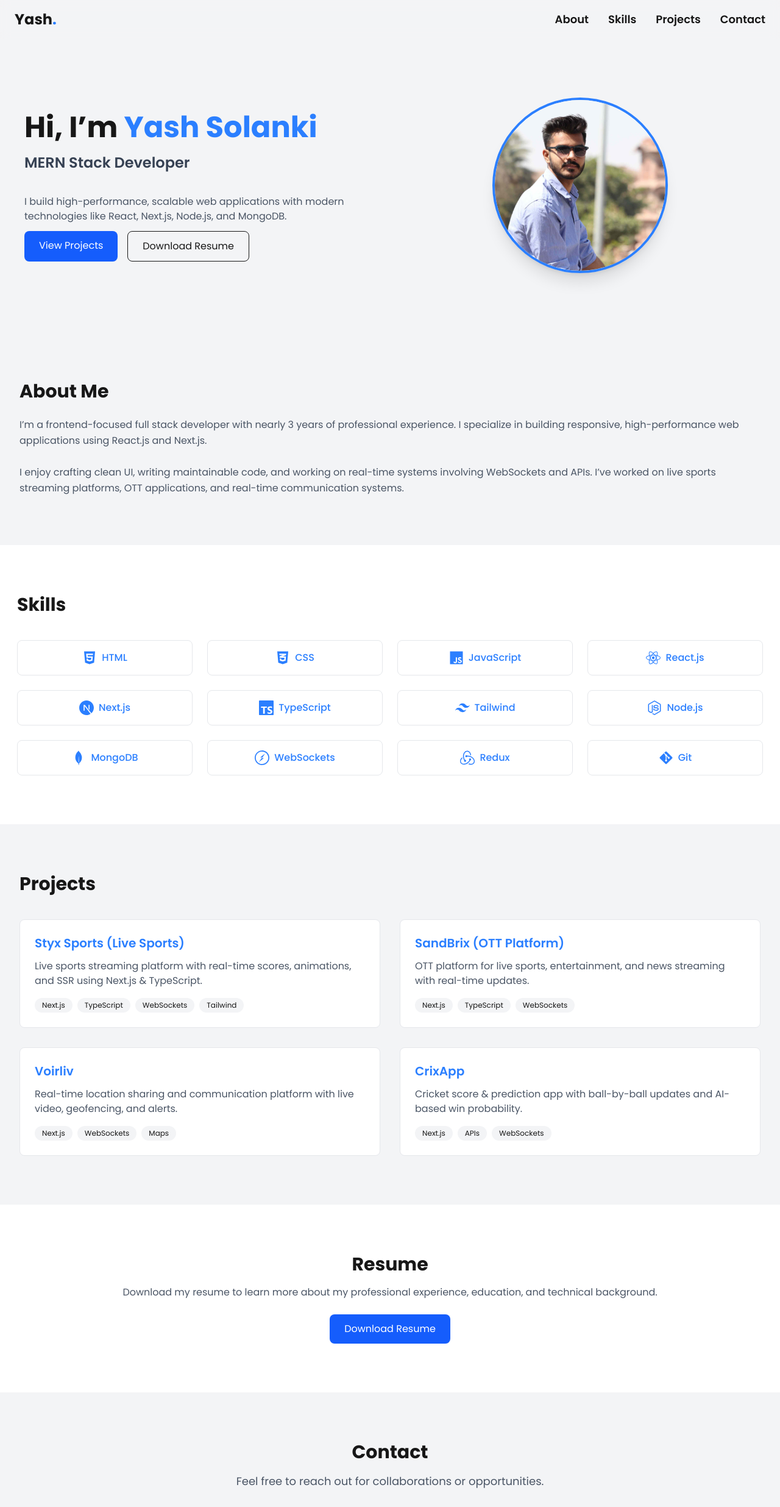
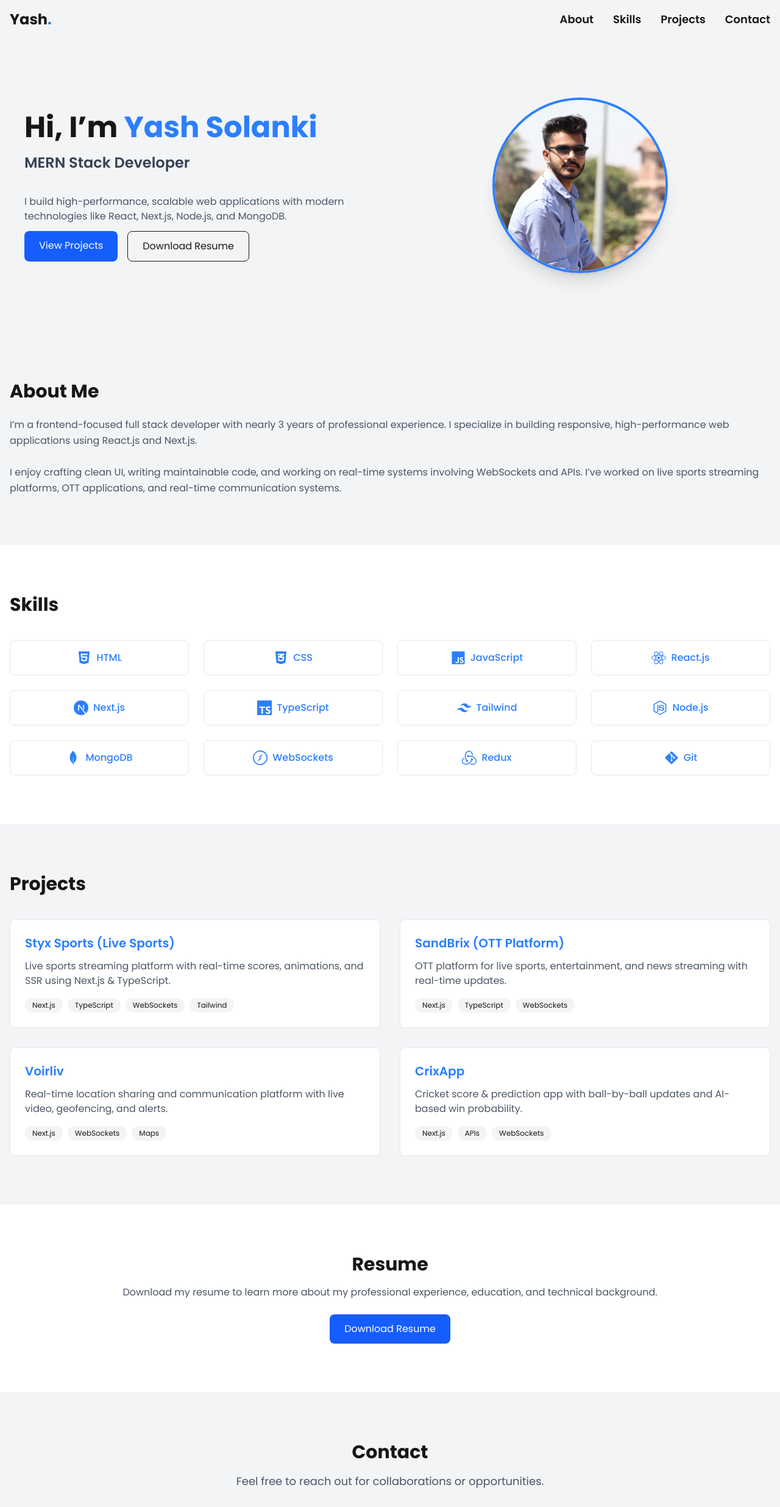
Before and after one commit to Yash0770/portfolio, a Next.js app: page / in a window 1280 px wide. Shown: the top 2472 px of the page at 61% size. Built offline with nearby package versions, Linux system fonts and the light colour scheme.

Commit message:
feat: refine layout and spacing in About, Contact, Navbar, Projects, and Skills components

```diff
--- a/components/About.tsx
+++ b/components/About.tsx
@@ -1,16 +1,15 @@
-
 export default function About() {
   return (
-    <section id="about" className="py-10 md:py-20 px-4 md:px-8 max-w-7xl mx-auto">
+    <section id="about" className="py-10 md:py-20 px-4 max-w-7xl mx-auto">
       <h2 className="text-3xl font-bold mb-6">About Me</h2>
 
       <p className="text-gray-600 dark:text-gray-300 leading-relaxed">
         I’m a frontend-focused full stack developer with nearly 3 years of
         professional experience. I specialize in building responsive,
         high-performance web applications using React.js and Next.js.
-        <br /><br />
-        I enjoy crafting clean UI, writing maintainable code, and working on
-        real-time systems involving WebSockets and APIs. I’ve worked on live
+        <br />
+        <br />I enjoy crafting clean UI, writing maintainable code, and working
+        on real-time systems involving WebSockets and APIs. I’ve worked on live
         sports streaming platforms, OTT applications, and real-time
         communication systems.
       </p>
--- a/components/Contact.tsx
+++ b/components/Contact.tsx
@@ -1,6 +1,9 @@
 export default function Contact() {
   return (
-    <section id="contact" className="py-10 md:py-20 px-4 max-w-4xl mx-auto text-center">
+    <section
+      id="contact"
+      className="py-10 md:py-20 px-4 max-w-4xl mx-auto text-center"
+    >
       <h2 className="text-3xl font-bold">Contact</h2>
 
       <p className="mt-4 text-gray-600 dark:text-gray-300 md:text-lg">
--- a/components/Navbar.tsx
+++ b/components/Navbar.tsx
@@ -19,7 +19,7 @@ export default function Navbar() {
       transition={{ duration: 0.6 }}
       className="fixed top-0 left-0 w-full z-50 backdrop-blur bg-[#f3f4f680] dark:bg-black/60"
     >
-      <nav className="max-w-7xl mx-auto px-6 h-16 flex items-center justify-between">
+      <nav className="max-w-7xl mx-auto px-4 h-16 flex items-center justify-between">
         {/* Logo */}
         <Link href="#home" className="text-2xl font-bold">
           Yash<span className="text-blue-500">.</span>
--- a/components/Projects.tsx
+++ b/components/Projects.tsx
@@ -35,10 +35,7 @@ const projects = [
 
 export default function Projects() {
   return (
-    <section
-      id="projects"
-      className="py-10 md:py-20 px-4 md:px-8 max-w-7xl mx-auto"
-    >
+    <section id="projects" className="py-10 md:py-20 px-4 max-w-7xl mx-auto">
       {/* Title Animation */}
       <motion.h2
         initial={{ opacity: 0, y: 30 }}
--- a/components/Skills.tsx
+++ b/components/Skills.tsx
@@ -40,7 +40,7 @@ const skills = [
 export default function Skills() {
   return (
     <section id="skills" className="py-10 md:py-20 bg-white dark:bg-gray-800">
-      <div className="max-w-7xl mx-auto px-4 md:px-7">
+      <div className="max-w-7xl mx-auto px-4">
         <h2 className="text-3xl font-bold mb-10">Skills</h2>
 
         <motion.div
```
